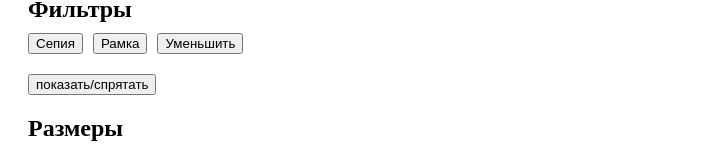
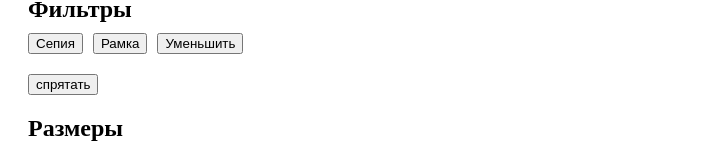
Before and after one commit to AlexBaboy/vue-pr3-test, a Vue app: page / in a window 1280 px wide. Shown: the part 604-756 px from the top of the page, without its empty margins (0-703 px from the left). Built offline with nearby package versions, Linux system fonts and the light colour scheme.

Commit message:
photo redactor

```diff
--- a/src/components/PhotoRedactor.vue
+++ b/src/components/PhotoRedactor.vue
@@ -21,7 +21,7 @@
                   :class="imgFilters.small ? 'active' : ''"
                   @click="imgFilters.small = !imgFilters.small">Уменьшить</button>
         </div>
-        <button @click="isCatVisible = !isCatVisible">показать/спрятать</button>
+        <button @click="isCatVisible = !isCatVisible">{{ !isCatVisible ? 'показать' : 'спрятать' }}</button>
         <h2>Размеры</h2>
         <div class="btn-group">
           <label>
```
